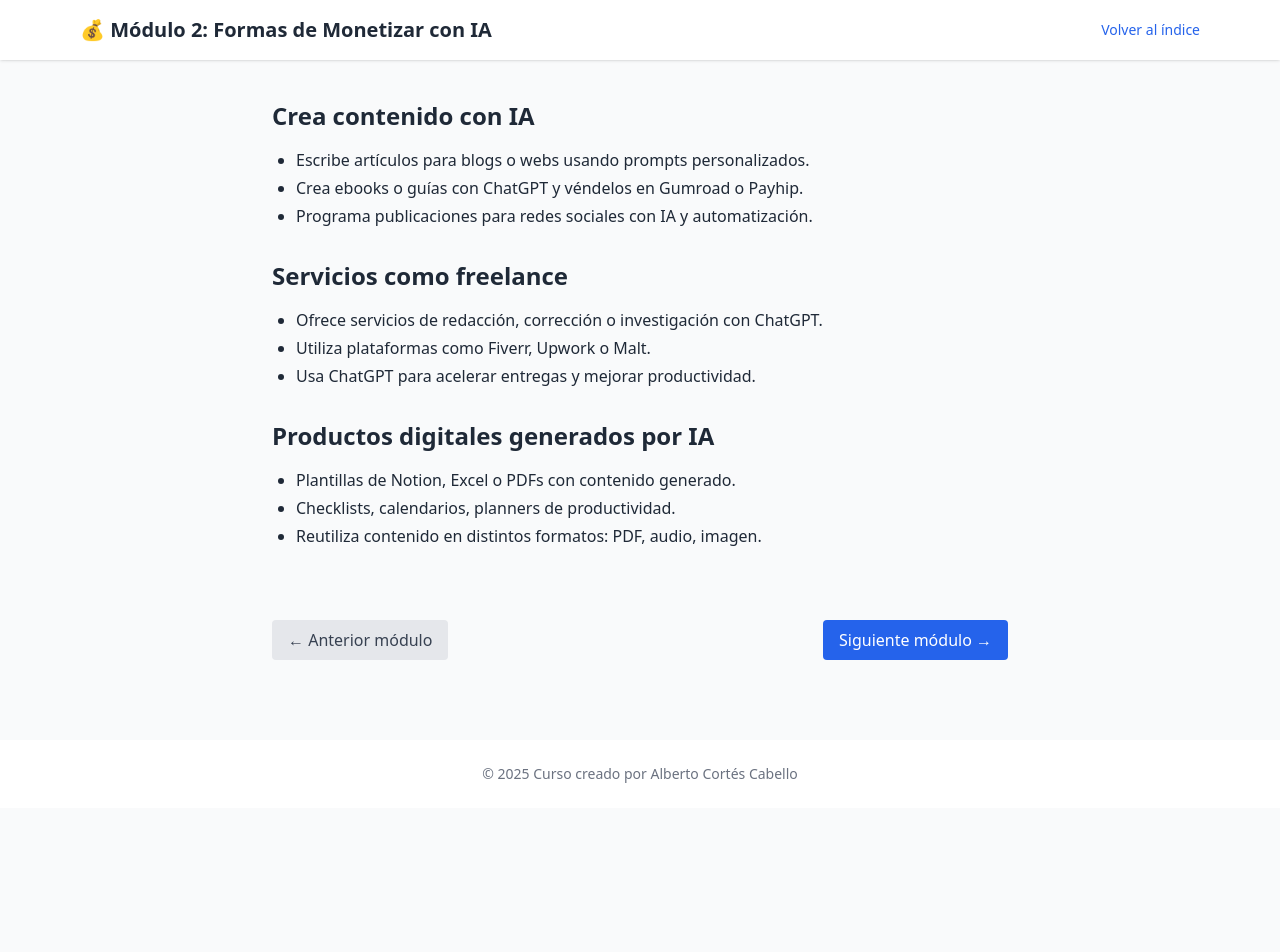
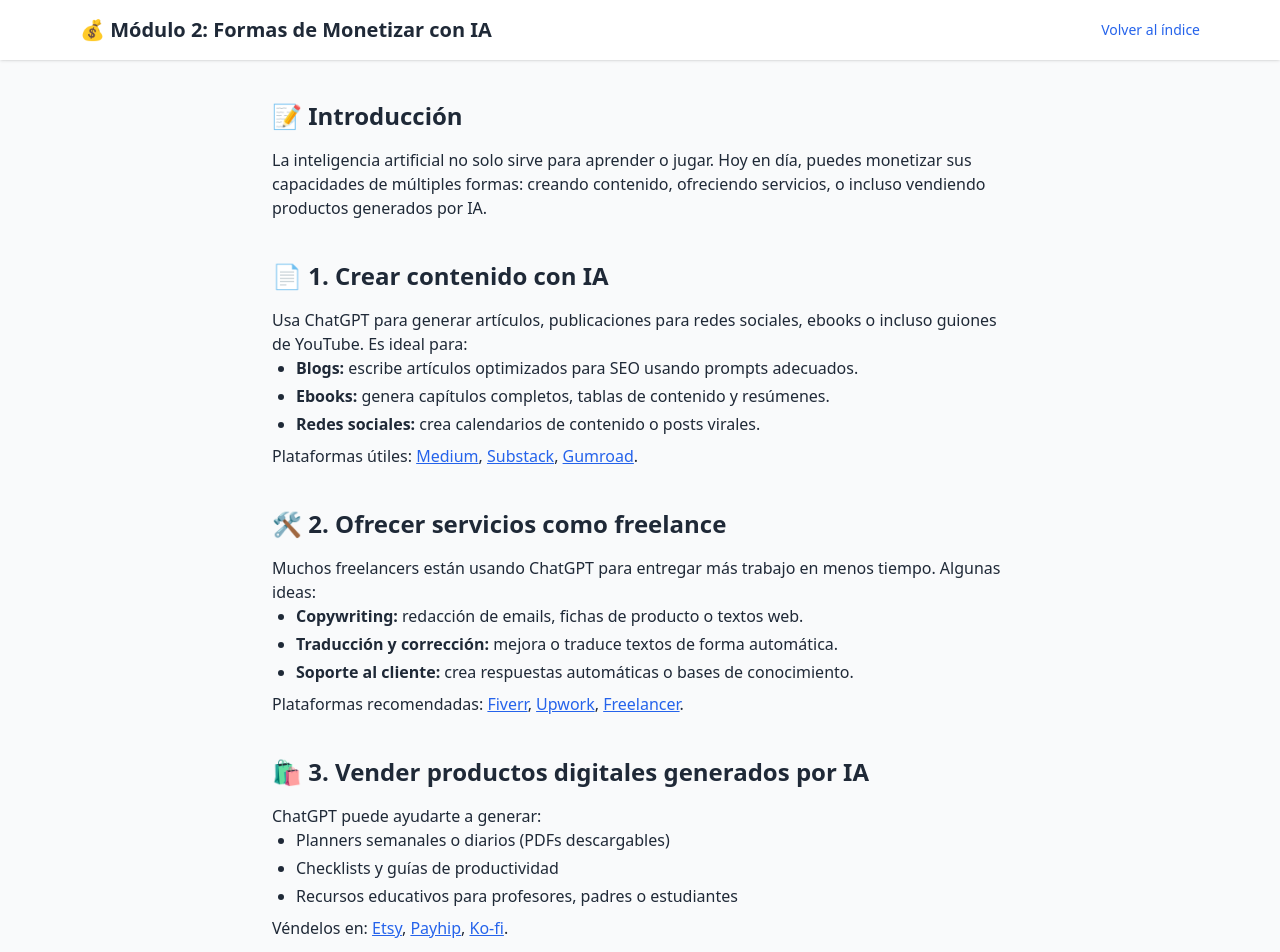
Before and after one commit to acortes085/curso-chatgpt, a plain HTML site: page modulo2.html in a window 1280 px wide. Shown: the top 952 px of the page. Before the commit the page ends 808 px from the top, so only its background shows below. Drawn offline with nearby package versions, Linux system fonts and the light colour scheme.

Commit message:
Update modulo2.html

```diff
--- a/modulo2.html
+++ b/modulo2.html
@@ -1,9 +1,10 @@
+
 <!DOCTYPE html>
 <html lang="es">
 <head>
   <meta charset="UTF-8" />
   <meta name="viewport" content="width=device-width, initial-scale=1.0" />
-  <title>💰 Módulo 2: Formas de Monetizar con IA</title>
+  <title>💰 Módulo 2 - Formas de Monetizar con IA</title>
   <script src="https://cdn.tailwindcss.com"></script>
 </head>
 <body class="bg-gray-50 text-gray-800">
@@ -15,31 +16,59 @@
     </div>
   </header>
 
-  <main class="max-w-3xl mx-auto px-4 py-10 space-y-8">
+  <main class="max-w-3xl mx-auto px-4 py-10 space-y-10">
+
     <section>
-      <h2 class="text-2xl font-semibold mb-4">Crea contenido con IA</h2>
+      <h2 class="text-2xl font-semibold mb-4">📝 Introducción</h2>
+      <p>La inteligencia artificial no solo sirve para aprender o jugar. Hoy en día, puedes monetizar sus capacidades de múltiples formas: creando contenido, ofreciendo servicios, o incluso vendiendo productos generados por IA.</p>
+    </section>
+
+    <section>
+      <h2 class="text-2xl font-semibold mb-4">📄 1. Crear contenido con IA</h2>
+      <p>Usa ChatGPT para generar artículos, publicaciones para redes sociales, ebooks o incluso guiones de YouTube. Es ideal para:</p>
       <ul class="list-disc pl-6 space-y-1">
-        <li>Escribe artículos para blogs o webs usando prompts personalizados.</li>
-        <li>Crea ebooks o guías con ChatGPT y véndelos en Gumroad o Payhip.</li>
-        <li>Programa publicaciones para redes sociales con IA y automatización.</li>
+        <li><strong>Blogs:</strong> escribe artículos optimizados para SEO usando prompts adecuados.</li>
+        <li><strong>Ebooks:</strong> genera capítulos completos, tablas de contenido y resúmenes.</li>
+        <li><strong>Redes sociales:</strong> crea calendarios de contenido o posts virales.</li>
       </ul>
+      <p class="mt-2">Plataformas útiles: <a href="https://medium.com" class="text-blue-600 underline" target="_blank">Medium</a>, <a href="https://substack.com" class="text-blue-600 underline" target="_blank">Substack</a>, <a href="https://gumroad.com" class="text-blue-600 underline" target="_blank">Gumroad</a>.</p>
     </section>
+
     <section>
-      <h2 class="text-2xl font-semibold mb-4">Servicios como freelance</h2>
+      <h2 class="text-2xl font-semibold mb-4">🛠️ 2. Ofrecer servicios como freelance</h2>
+      <p>Muchos freelancers están usando ChatGPT para entregar más trabajo en menos tiempo. Algunas ideas:</p>
       <ul class="list-disc pl-6 space-y-1">
-        <li>Ofrece servicios de redacción, corrección o investigación con ChatGPT.</li>
-        <li>Utiliza plataformas como Fiverr, Upwork o Malt.</li>
-        <li>Usa ChatGPT para acelerar entregas y mejorar productividad.</li>
+        <li><strong>Copywriting:</strong> redacción de emails, fichas de producto o textos web.</li>
+        <li><strong>Traducción y corrección:</strong> mejora o traduce textos de forma automática.</li>
+        <li><strong>Soporte al cliente:</strong> crea respuestas automáticas o bases de conocimiento.</li>
       </ul>
+      <p class="mt-2">Plataformas recomendadas: <a href="https://fiverr.com" class="text-blue-600 underline" target="_blank">Fiverr</a>, <a href="https://upwork.com" class="text-blue-600 underline" target="_blank">Upwork</a>, <a href="https://freelancer.com" class="text-blue-600 underline" target="_blank">Freelancer</a>.</p>
     </section>
+
     <section>
-      <h2 class="text-2xl font-semibold mb-4">Productos digitales generados por IA</h2>
+      <h2 class="text-2xl font-semibold mb-4">🛍️ 3. Vender productos digitales generados por IA</h2>
+      <p>ChatGPT puede ayudarte a generar:</p>
       <ul class="list-disc pl-6 space-y-1">
-        <li>Plantillas de Notion, Excel o PDFs con contenido generado.</li>
-        <li>Checklists, calendarios, planners de productividad.</li>
-        <li>Reutiliza contenido en distintos formatos: PDF, audio, imagen.</li>
+        <li>Planners semanales o diarios (PDFs descargables)</li>
+        <li>Checklists y guías de productividad</li>
+        <li>Recursos educativos para profesores, padres o estudiantes</li>
       </ul>
+      <p class="mt-2">Véndelos en: <a href="https://etsy.com" class="text-blue-600 underline" target="_blank">Etsy</a>, <a href="https://payhip.com" class="text-blue-600 underline" target="_blank">Payhip</a>, <a href="https://ko-fi.com" class="text-blue-600 underline" target="_blank">Ko-fi</a>.</p>
     </section>
+
+    <section>
+      <h2 class="text-2xl font-semibold mb-4">📷 Imagen ilustrativa</h2>
+      <img src="https://cdn.pixabay.com/photo/2024/01/09/10/30/money-8496558_960_720.jpg" alt="Monetización con IA" class="w-full max-w-md mx-auto rounded shadow-md" />
+      <p class="text-center text-sm text-gray-500">Ejemplo de visual asociada a monetización digital</p>
+    </section>
+
+    <section>
+      <h2 class="text-2xl font-semibold mb-4">📝 Tarea práctica</h2>
+      <p>Escribe en ChatGPT lo siguiente:</p>
+      <blockquote class="border-l-4 border-green-600 pl-4 italic my-4">"Hazme un plan de contenido de 7 días para Instagram sobre productividad usando inteligencia artificial"</blockquote>
+      <p>Luego, pídele que transforme cada punto en un post corto, con títulos atractivos y emojis.</p>
+    </section>
+
     <div class="flex justify-between pt-10">
       <a href="modulo1.html" class="bg-gray-200 text-gray-700 px-4 py-2 rounded hover:bg-gray-300">← Anterior módulo</a>
       <a href="modulo3.html" class="bg-blue-600 text-white px-4 py-2 rounded hover:bg-blue-700">Siguiente módulo →</a>
```
